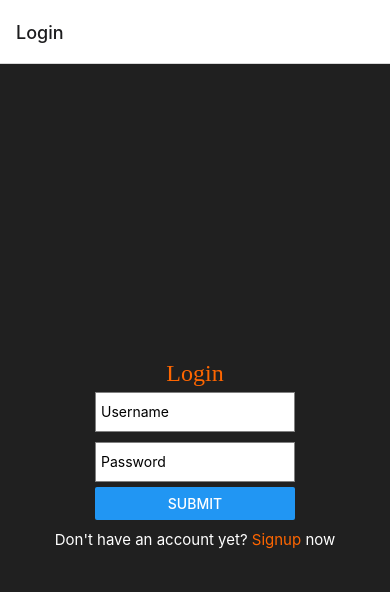
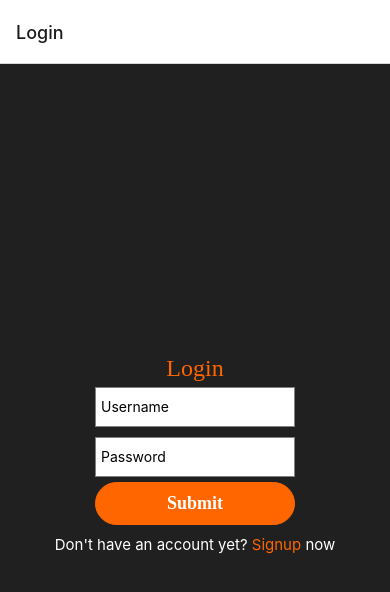
Before and after one commit to GiangNguyen1207/Kritics, a React Native app: screen /Login in a window 390 px wide. Shown: the top 592 px of the page. Built offline with nearby package versions, Linux system fonts and the light colour scheme.

Commit message:
add onpress to common Button component and change Button component in login and sign up page

```diff
--- a/components/Button.js
+++ b/components/Button.js
@@ -4,7 +4,7 @@ import { TouchableOpacity, StyleSheet, ViewPropTypes } from 'react-native';
 import Typography from './Typography';
 import { theme } from '../themes';
 
-const Button = ({ title, variant, onPress, buttonStyle }) => {
+const Button = ({ title, variant, onPress, buttonStyle, isDisable }) => {
   const getButtonStyle = (variant) => {
     let style = {
       backgroundColor: 'transparent',
@@ -22,6 +22,12 @@ const Button = ({ title, variant, onPress, buttonStyle }) => {
           borderColor: theme.colors.primary,
         };
         break;
+      case 'disabled':
+        style = {
+          backgroundColor: theme.colors.lightGrey,
+          borderColor: theme.colors.lightGrey,
+        };
+        break;
       default:
         return style;
     }
@@ -31,6 +37,8 @@ const Button = ({ title, variant, onPress, buttonStyle }) => {
   return (
     <TouchableOpacity
       style={[styles.button, getButtonStyle(variant), buttonStyle]}
+      onPress={onPress}
+      disabled={isDisable}
     >
       <Typography
         variant="h3"
@@ -58,6 +66,7 @@ Button.propTypes = {
   variant: PropTypes.string,
   onPress: PropTypes.func.isRequired,
   buttonStyle: ViewPropTypes.style,
+  isDisable: PropTypes.bool,
 };
 
 export default Button;
--- a/views/Login.js
+++ b/views/Login.js
@@ -1,12 +1,5 @@
 import React, { useContext, useEffect } from 'react';
-import {
-  TextInput,
-  SafeAreaView,
-  View,
-  StyleSheet,
-  Button,
-  Text,
-} from 'react-native';
+import { TextInput, SafeAreaView, View, StyleSheet, Text } from 'react-native';
 import Typography from '../components/Typography';
 import { theme } from '../themes';
 import { Formik } from 'formik';
@@ -16,6 +9,7 @@ import AsyncStorage from '@react-native-async-storage/async-storage';
 import * as yup from 'yup';
 import PropTypes from 'prop-types';
 import { Link } from '@react-navigation/native';
+import Button from '../components/Button';
 
 const LoginSchema = yup.object({
   username: yup.string().required('Username required'),
@@ -105,13 +99,20 @@ const Login = ({ navigation }) => {
                   {errors.password}
                 </Text>
               )}
-              <Button onPress={handleSubmit} title="Submit" />
+              <Button title="Submit" onPress={handleSubmit} variant="primary" />
             </View>
           )}
         </Formik>
-        <Text style={{color: '#ffffff', fontSize: 15, marginTop: 10}}>
+        <Text style={{ color: '#ffffff', fontSize: 15, marginTop: 10 }}>
           Don't have an account yet?
-          <Link to={{ screen: 'Signup', params: {} }} style={{ fontSize: 15, color: theme.colors.primary }}> Signup</Link> now
+          <Link
+            to={{ screen: 'Signup', params: {} }}
+            style={{ fontSize: 15, color: theme.colors.primary }}
+          >
+            {' '}
+            Signup
+          </Link>{' '}
+          now
         </Text>
       </View>
     </SafeAreaView>
--- a/views/Signup.js
+++ b/views/Signup.js
@@ -1,14 +1,7 @@
-import React from 'react';
-import {
-  TextInput,
-  SafeAreaView,
-  View,
-  StyleSheet,
-  Button,
-  Text,
-  Alert,
-} from 'react-native';
+import React, { useContext, useEffect } from 'react';
+import { TextInput, SafeAreaView, View, StyleSheet, Text } from 'react-native';
 import Typography from '../components/Typography';
+import Button from '../components/Button';
 import { theme } from '../themes';
 import { Formik } from 'formik';
 import { useUser } from '../hooks/ApiHooks';
@@ -171,9 +164,10 @@ const Signup = ({ navigation }) => {
                 </Text>
               )}
               <Button
-                disabled={!isValid}
+                title="Submit"
                 onPress={handleSubmit}
-                title="Submit"
+                variant={isValid ? 'primary' : 'disabled'}
+                isDisable={!isValid}
               />
             </View>
           )}
```
